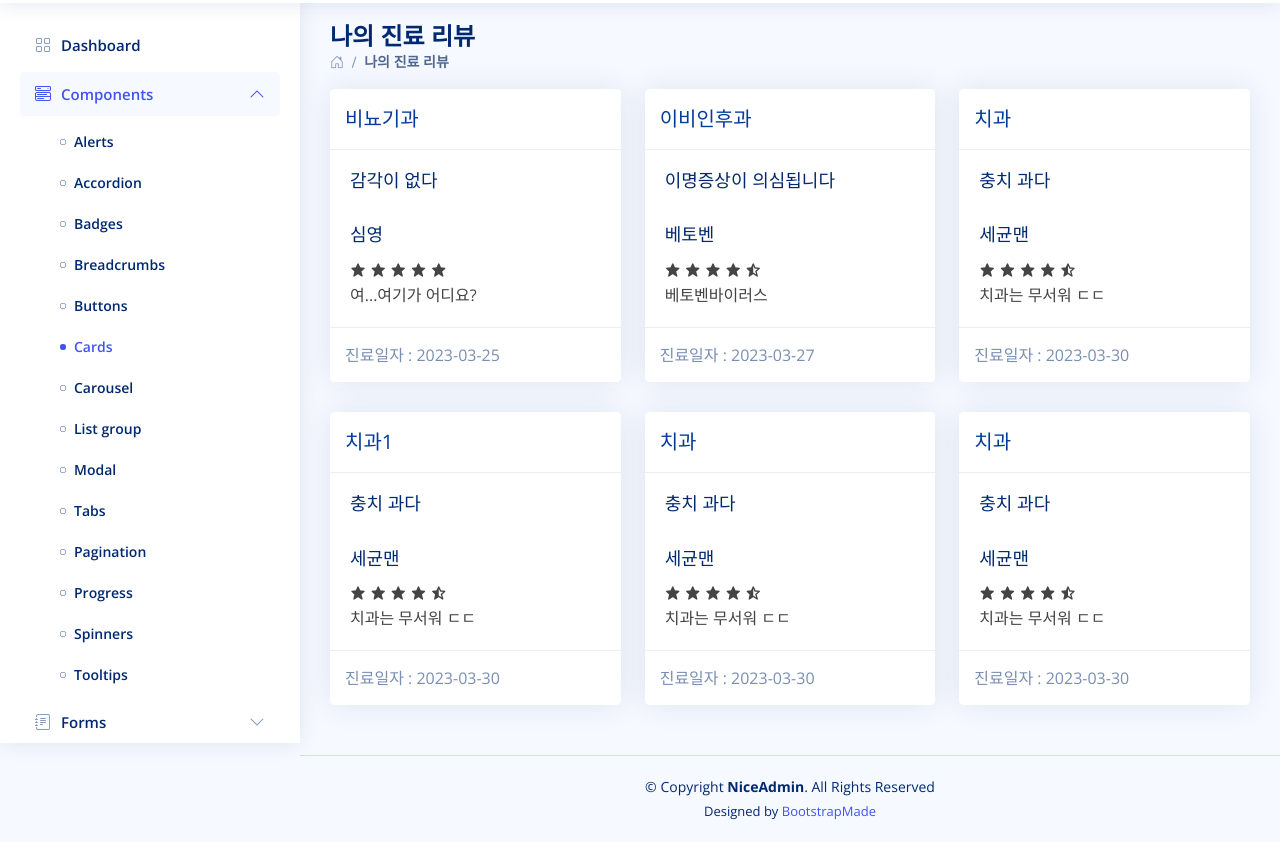
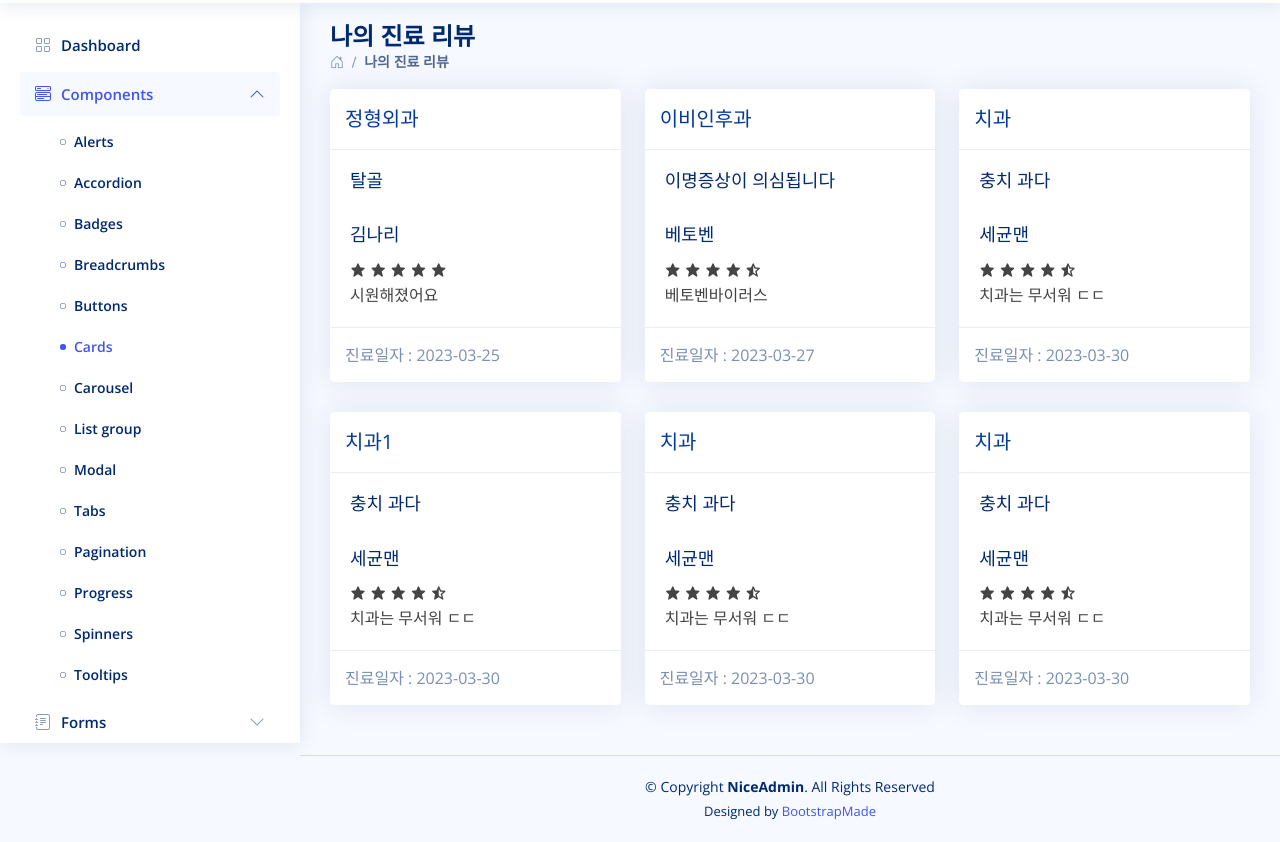
Before and after one commit to chaminju927/teamproject, a plain HTML site: page NiceAdmin/doctors-review.html in a window 1280 px wide. Shown: the part 57-899 px from the top of the page. Drawn offline with nearby package versions, Linux system fonts and the light colour scheme.

Commit message:
doctors-review0327

```diff
--- a/NiceAdmin/doctors-review.html
+++ b/NiceAdmin/doctors-review.html
@@ -523,11 +523,11 @@
         <div class="col-xs-3 col-md-4">
           <!-- Card with header and footer -->
           <div class="card">
-            <div class="card-header">비뇨기과</div>
+            <div class="card-header">정형외과</div>
             <div class="card-body">
-              <h5 class="card-title">감각이 없다</h5>
+              <h5 class="card-title">탈골</h5>
               <!-- <h5 class="card-title">감각이 없다</h5> -->
-              <h5 class="card-title">심영</h5>
+              <h5 class="card-title">김나리</h5>
               <div class="icon">
                 <i class="bx bxs-star"></i>
                 <i class="bx bxs-star"></i>
@@ -535,7 +535,7 @@
                 <i class="bx bxs-star"></i>
                 <i class="bx bxs-star"></i>
               </div>
-              여...여기가 어디요?
+              시원해졌어요
             </div>
 
             <div class="card-footer">
```
